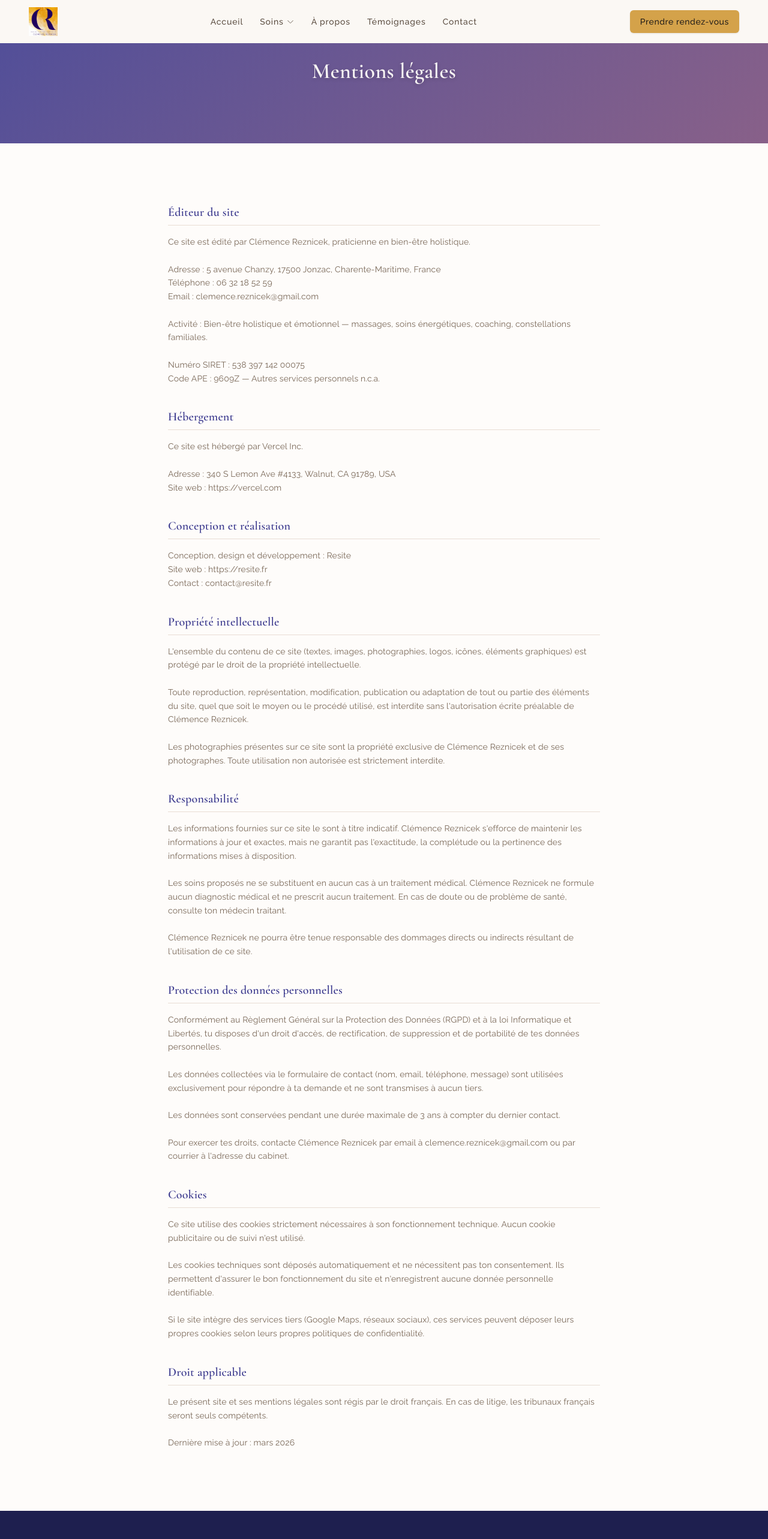
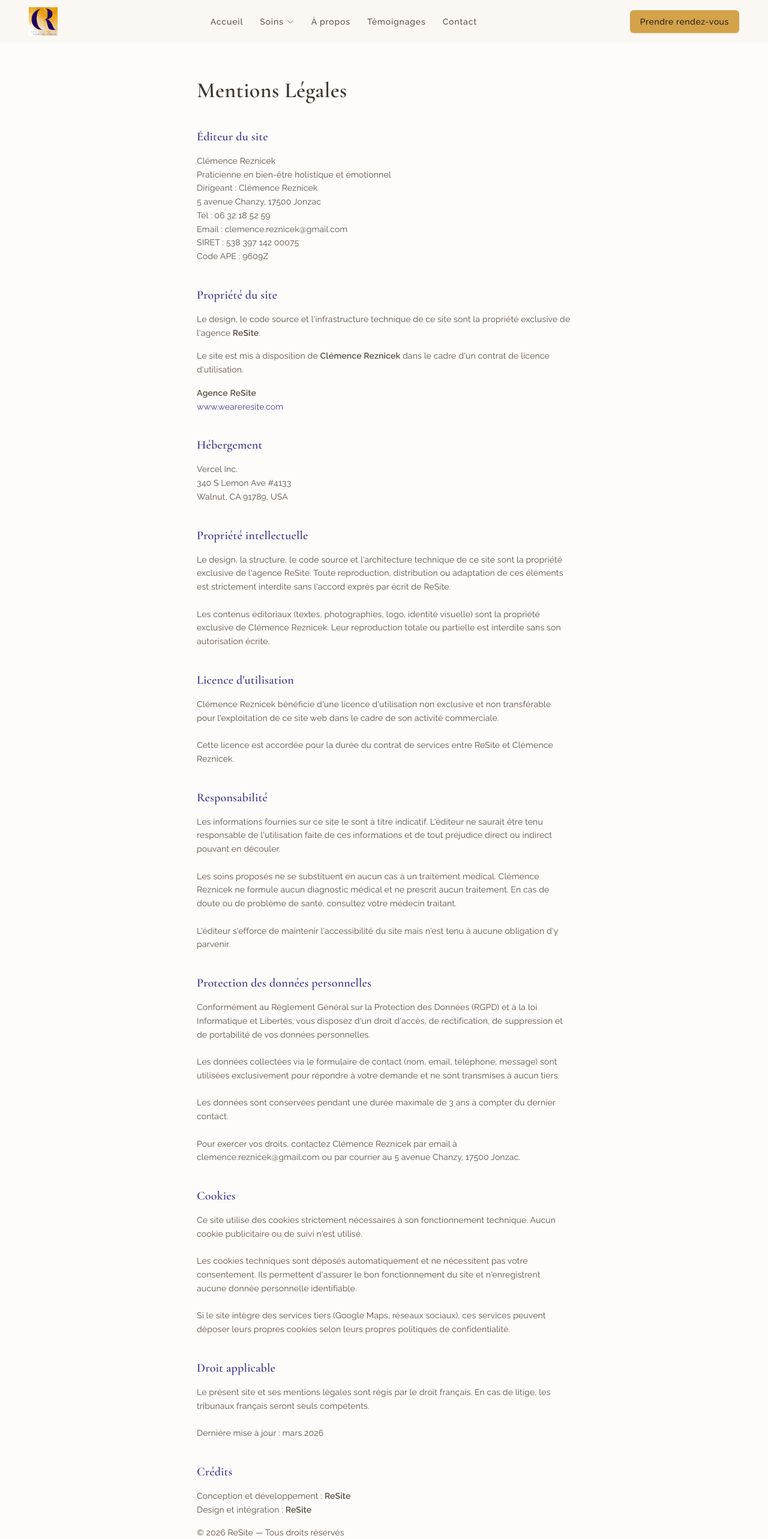
Before and after one commit to WeAreReSite/clemence-reznicek, a Next.js app: page /mentions-legales in a window 1280 px wide. Shown: the top 2566 px of the page at 60% size. Built offline with nearby package versions, Linux system fonts and the light colour scheme.

Commit message:
Update mention legales

```diff
--- a/content/legal.ts
+++ b/content/legal.ts
@@ -5,47 +5,57 @@ import type { LegalPageContent } from "@/types/content";
 // =============================================================================
 
 export const legalPage: LegalPageContent = {
-  title: "Mentions légales",
+  title: "Mentions Légales",
   sections: [
     {
       title: "Éditeur du site",
       content:
-        "Ce site est édité par Clémence Reznicek, praticienne en bien-être holistique.\n\nAdresse : 5 avenue Chanzy, 17500 Jonzac, Charente-Maritime, France\nTéléphone : 06 32 18 52 59\nEmail : clemence.reznicek@gmail.com\n\nActivité : Bien-être holistique et émotionnel — massages, soins énergétiques, coaching, constellations familiales.\n\nNuméro SIRET : 538 397 142 00075\nCode APE : 9609Z — Autres services personnels n.c.a.",
+        "Clémence Reznicek\nPraticienne en bien-être holistique et émotionnel\nDirigeant : Clémence Reznicek\n5 avenue Chanzy, 17500 Jonzac\nTél : 06 32 18 52 59\nEmail : clemence.reznicek@gmail.com\nSIRET : 538 397 142 00075\nCode APE : 9609Z",
+    },
+    {
+      title: "Propriété du site",
+      content:
+        "Le design, le code source et l'infrastructure technique de ce site sont la propriété exclusive de l'agence ReSite.\n\nLe site est mis à disposition de Clémence Reznicek dans le cadre d'un contrat de licence d'utilisation.",
     },
     {
       title: "Hébergement",
       content:
-        "Ce site est hébergé par Vercel Inc.\n\nAdresse : 340 S Lemon Ave #4133, Walnut, CA 91789, USA\nSite web : https://vercel.com",
-    },
-    {
-      title: "Conception et réalisation",
-      content:
-        "Conception, design et développement : Resite\nSite web : https://resite.fr\nContact : contact@resite.fr",
+        "Vercel Inc.\n340 S Lemon Ave #4133\nWalnut, CA 91789, USA",
     },
     {
       title: "Propriété intellectuelle",
       content:
-        "L'ensemble du contenu de ce site (textes, images, photographies, logos, icônes, éléments graphiques) est protégé par le droit de la propriété intellectuelle.\n\nToute reproduction, représentation, modification, publication ou adaptation de tout ou partie des éléments du site, quel que soit le moyen ou le procédé utilisé, est interdite sans l'autorisation écrite préalable de Clémence Reznicek.\n\nLes photographies présentes sur ce site sont la propriété exclusive de Clémence Reznicek et de ses photographes. Toute utilisation non autorisée est strictement interdite.",
+        "Le design, la structure, le code source et l'architecture technique de ce site sont la propriété exclusive de l'agence ReSite. Toute reproduction, distribution ou adaptation de ces éléments est strictement interdite sans l'accord exprès par écrit de ReSite.\n\nLes contenus éditoriaux (textes, photographies, logo, identité visuelle) sont la propriété exclusive de Clémence Reznicek. Leur reproduction totale ou partielle est interdite sans son autorisation écrite.",
+    },
+    {
+      title: "Licence d'utilisation",
+      content:
+        "Clémence Reznicek bénéficie d'une licence d'utilisation non exclusive et non transférable pour l'exploitation de ce site web dans le cadre de son activité commerciale.\n\nCette licence est accordée pour la durée du contrat de services entre ReSite et Clémence Reznicek.",
     },
     {
       title: "Responsabilité",
       content:
-        "Les informations fournies sur ce site le sont à titre indicatif. Clémence Reznicek s'efforce de maintenir les informations à jour et exactes, mais ne garantit pas l'exactitude, la complétude ou la pertinence des informations mises à disposition.\n\nLes soins proposés ne se substituent en aucun cas à un traitement médical. Clémence Reznicek ne formule aucun diagnostic médical et ne prescrit aucun traitement. En cas de doute ou de problème de santé, consulte ton médecin traitant.\n\nClémence Reznicek ne pourra être tenue responsable des dommages directs ou indirects résultant de l'utilisation de ce site.",
+        "Les informations fournies sur ce site le sont à titre indicatif. L'éditeur ne saurait être tenu responsable de l'utilisation faite de ces informations et de tout préjudice direct ou indirect pouvant en découler.\n\nLes soins proposés ne se substituent en aucun cas à un traitement médical. Clémence Reznicek ne formule aucun diagnostic médical et ne prescrit aucun traitement. En cas de doute ou de problème de santé, consultez votre médecin traitant.\n\nL'éditeur s'efforce de maintenir l'accessibilité du site mais n'est tenu à aucune obligation d'y parvenir.",
     },
     {
       title: "Protection des données personnelles",
       content:
-        "Conformément au Règlement Général sur la Protection des Données (RGPD) et à la loi Informatique et Libertés, tu disposes d'un droit d'accès, de rectification, de suppression et de portabilité de tes données personnelles.\n\nLes données collectées via le formulaire de contact (nom, email, téléphone, message) sont utilisées exclusivement pour répondre à ta demande et ne sont transmises à aucun tiers.\n\nLes données sont conservées pendant une durée maximale de 3 ans à compter du dernier contact.\n\nPour exercer tes droits, contacte Clémence Reznicek par email à clemence.reznicek@gmail.com ou par courrier à l'adresse du cabinet.",
+        "Conformément au Règlement Général sur la Protection des Données (RGPD) et à la loi Informatique et Libertés, vous disposez d'un droit d'accès, de rectification, de suppression et de portabilité de vos données personnelles.\n\nLes données collectées via le formulaire de contact (nom, email, téléphone, message) sont utilisées exclusivement pour répondre à votre demande et ne sont transmises à aucun tiers.\n\nLes données sont conservées pendant une durée maximale de 3 ans à compter du dernier contact.\n\nPour exercer vos droits, contactez Clémence Reznicek par email à clemence.reznicek@gmail.com ou par courrier au 5 avenue Chanzy, 17500 Jonzac.",
     },
     {
       title: "Cookies",
       content:
-        "Ce site utilise des cookies strictement nécessaires à son fonctionnement technique. Aucun cookie publicitaire ou de suivi n'est utilisé.\n\nLes cookies techniques sont déposés automatiquement et ne nécessitent pas ton consentement. Ils permettent d'assurer le bon fonctionnement du site et n'enregistrent aucune donnée personnelle identifiable.\n\nSi le site intègre des services tiers (Google Maps, réseaux sociaux), ces services peuvent déposer leurs propres cookies selon leurs propres politiques de confidentialité.",
+        "Ce site utilise des cookies strictement nécessaires à son fonctionnement technique. Aucun cookie publicitaire ou de suivi n'est utilisé.\n\nLes cookies techniques sont déposés automatiquement et ne nécessitent pas votre consentement. Ils permettent d'assurer le bon fonctionnement du site et n'enregistrent aucune donnée personnelle identifiable.\n\nSi le site intègre des services tiers (Google Maps, réseaux sociaux), ces services peuvent déposer leurs propres cookies selon leurs propres politiques de confidentialité.",
     },
     {
       title: "Droit applicable",
       content:
         "Le présent site et ses mentions légales sont régis par le droit français. En cas de litige, les tribunaux français seront seuls compétents.\n\nDernière mise à jour : mars 2026",
     },
+    {
+      title: "Crédits",
+      content:
+        "Conception et développement : ReSite\nDesign et intégration : ReSite",
+    },
   ],
 };
--- a/src/app/mentions-legales/page.tsx
+++ b/src/app/mentions-legales/page.tsx
@@ -1,11 +1,15 @@
 import type { Metadata } from 'next';
 import { metadata as siteMetadata } from '../../../content/metadata';
 import { legalPage } from '../../../content/legal';
-import { Section } from '@/components/ui';
+
+export const dynamic = 'force-static';
 
 export const metadata: Metadata = {
   title: siteMetadata.legal.title,
   description: siteMetadata.legal.description,
+  alternates: {
+    canonical: 'https://clemencereznicek.com/mentions-legales',
+  },
   robots: {
     index: false,
     follow: false,
@@ -14,42 +18,94 @@ export const metadata: Metadata = {
 
 export default function MentionsLegalesPage() {
   return (
-    <>
-      {/* Page heading — no hero image */}
-      <div
-        className="relative py-[clamp(4rem,10vw,6rem)] text-center"
-        style={{
-          background:
-            'linear-gradient(135deg, oklch(0.404 0.1351 279.5 / 0.90), oklch(0.430 0.1013 325.0 / 0.80))',
-        }}
-      >
-        <div className="relative px-[clamp(1.25rem,4vw,3rem)]">
-          <h1
-            className="font-heading text-3xl lg:text-4xl font-semibold text-neutral-50 leading-tight"
-            style={{ textShadow: '0 2px 6px oklch(0 0 0 / 0.20)' }}
-          >
-            {legalPage.title}
-          </h1>
+    <section className="pt-24 lg:pt-32 pb-16 lg:pb-24 bg-bg-warm-white">
+      <div className="mx-auto max-w-[720px] px-[clamp(1.25rem,4vw,3rem)]">
+        <h1 className="font-heading text-3xl lg:text-4xl font-semibold text-neutral-800 mb-10">
+          {legalPage.title}
+        </h1>
+
+        <div className="space-y-10 text-neutral-700">
+          {legalPage.sections.map((section) => {
+            if (section.title === 'Propriété du site') {
+              return (
+                <section key={section.title}>
+                  <h2 className="font-heading text-xl font-semibold text-indigo-500 mb-4">
+                    {section.title}
+                  </h2>
+                  <p className="font-body text-sm leading-relaxed mb-4">
+                    Le design, le code source et l&apos;infrastructure technique de ce site sont la propriété
+                    exclusive de l&apos;agence
+                    {' '}
+                    <strong>ReSite</strong>
+                    .
+                  </p>
+                  <p className="font-body text-sm leading-relaxed mb-4">
+                    Le site est mis à disposition de
+                    {' '}
+                    <strong>Clémence Reznicek</strong>
+                    {' '}
+                    dans le cadre d&apos;un contrat de licence d&apos;utilisation.
+                  </p>
+                  <p className="font-body text-sm leading-relaxed">
+                    <strong>Agence ReSite</strong>
+                    <br />
+                    <a
+                      href="https://www.weareresite.com"
+                      target="_blank"
+                      rel="noopener noreferrer"
+                      className="text-indigo-500 hover:underline"
+                    >
+                      www.weareresite.com
+                    </a>
+                  </p>
+                </section>
+              );
+            }
+
+            if (section.title === 'Crédits') {
+              return (
+                <section key={section.title}>
+                  <h2 className="font-heading text-xl font-semibold text-indigo-500 mb-4">
+                    {section.title}
+                  </h2>
+                  <p className="font-body text-sm leading-relaxed">
+                    Conception et développement :
+                    {' '}
+                    <strong>ReSite</strong>
+                  </p>
+                  <p className="font-body text-sm leading-relaxed">
+                    Design et intégration :
+                    {' '}
+                    <strong>ReSite</strong>
+                  </p>
+                  <p className="font-body text-sm leading-relaxed mt-4">
+                    &copy;
+                    {' '}
+                    {new Date().getFullYear()}
+                    {' '}
+                    ReSite — Tous droits réservés
+                  </p>
+                </section>
+              );
+            }
+
+            const sectionId = section.title === 'Protection des données personnelles'
+              ? 'confidentialite'
+              : undefined;
+
+            return (
+              <section key={section.title} id={sectionId}>
+                <h2 className="font-heading text-xl font-semibold text-indigo-500 mb-4">
+                  {section.title}
+                </h2>
+                <div className="font-body text-sm leading-relaxed whitespace-pre-line">
+                  {section.content}
+                </div>
+              </section>
+            );
+          })}
         </div>
       </div>
-
-      {/* Legal content */}
-      <Section background="warmWhite">
-        <div className="mx-auto max-w-[720px]">
-          <div className="flex flex-col gap-10">
-            {legalPage.sections.map((section) => (
-              <article key={section.title}>
-                <h2 className="font-heading text-xl font-semibold text-indigo-500 mb-4 pb-2 border-b border-neutral-200">
-                  {section.title}
-                </h2>
-                <div className="font-body text-sm text-neutral-600 leading-relaxed whitespace-pre-line">
-                  {section.content}
-                </div>
-              </article>
-            ))}
-          </div>
-        </div>
-      </Section>
-    </>
+    </section>
   );
 }
--- a/src/components/layout/footer.tsx
+++ b/src/components/layout/footer.tsx
@@ -156,6 +156,16 @@ export function Footer() {
           <div className="flex flex-col sm:flex-row items-center justify-between gap-4">
             <p className="font-body text-xs text-neutral-500">
               &copy; {currentYear} {footer.copyright}
+              {' · '}
+              Site par{' '}
+              <a
+                href="https://www.weareresite.com"
+                target="_blank"
+                rel="noopener noreferrer"
+                className="text-neutral-400 hover:text-neutral-200 transition-colors duration-200"
+              >
+                ReSite
+              </a>
             </p>
             <nav aria-label="Liens légaux">
               <ul className="flex items-center gap-4">
```
